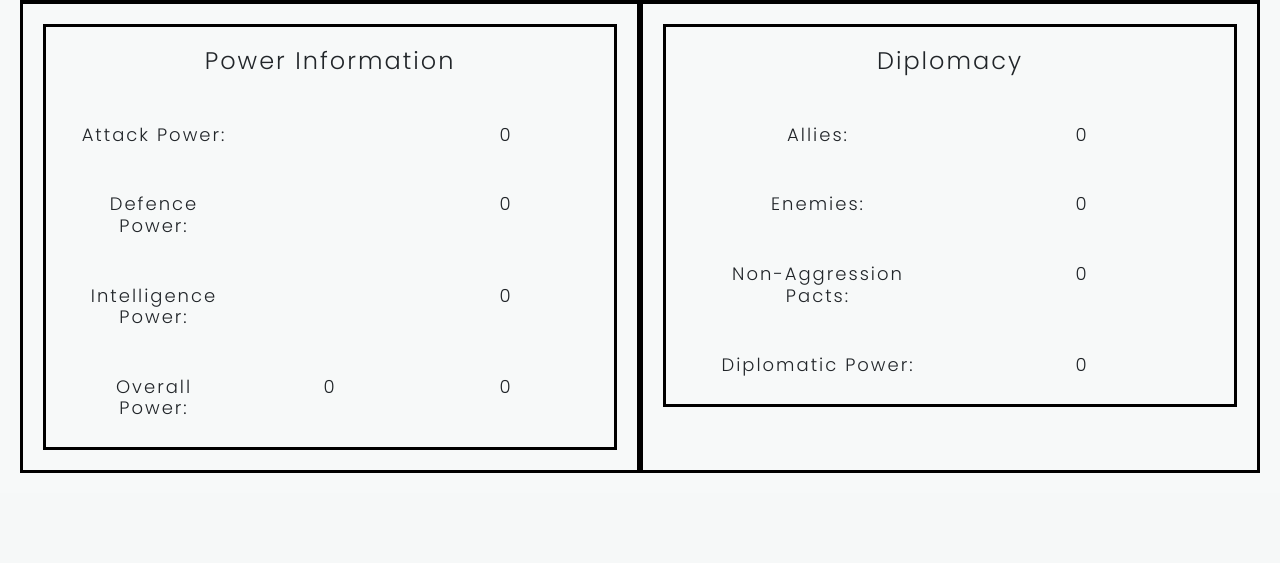
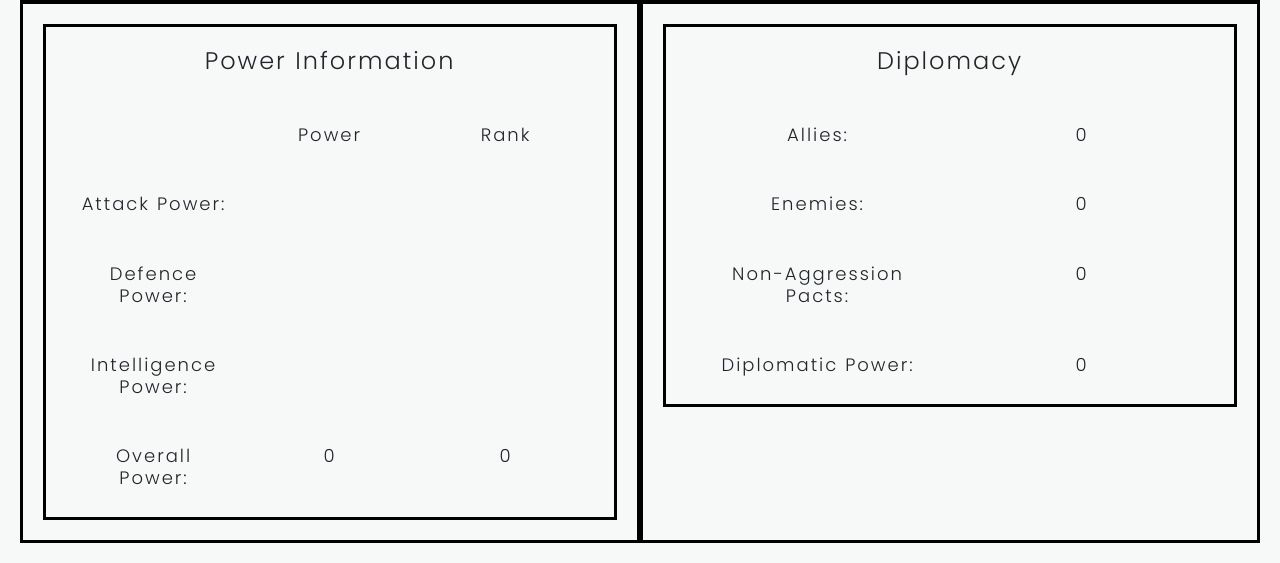
Before and after one commit to Dan-Matthews-23/origin, a Django app: template home/templates/home/overview.html in a window 1280 px wide. Shown: the part 920-1483 px from the top of the page. Before the commit the page ends 1393 px from the top, so only its background shows below. Run offline with Django 5.2, Linux system fonts and the light colour scheme; the template is opened without the code that fills it, so the values that code supplies are empty; some libraries are stand-ins or nearby versions.

Commit message:
UPDATED home/views, player_power/views with new updates with ranking system

```diff
--- a/home/templates/home/overview.html
+++ b/home/templates/home/overview.html
@@ -162,13 +162,25 @@
 
                 <div class="row lg-padding">
                     <div class="col">
+                        <h3 class="title-table-header"></h3>
+                    </div>
+                    <div class="col">
+                        <h3 class="title-table-header">Power</h3>
+                    </div>
+                    <div class="col">
+                        <h3 class="title-table-header">Rank</h3>
+                    </div>
+                </div>
+
+                <div class="row lg-padding">
+                    <div class="col">
                         <h3 class="title-table-header">Attack Power:</h3>
                     </div>
                     <div class="col">
                         <h3 class="standard-table-text">{{render_attack}}</h3>
                     </div>
                     <div class="col">
-                        <h3 class="standard-table-text">0</h3>
+                        <h3 class="standard-table-text">{{render_attack_rank}}</h3>
                     </div>
                 </div>
                 <div class="row lg-padding">
@@ -179,7 +191,7 @@
                         <h3 class="standard-table-text">{{render_defence}}</h3>
                     </div>
                     <div class="col">
-                        <h3 class="standard-table-text">0</h3>
+                        <h3 class="standard-table-text">{{render_defence_rank}}</h3>
                     </div>
                 </div>
                 <div class="row lg-padding">
@@ -190,7 +202,7 @@
                         <h3 class="standard-table-text">{{render_intel}}</h3>
                     </div>
                     <div class="col">
-                        <h3 class="standard-table-text">0</h3>
+                        <h3 class="standard-table-text">{{render_intel_rank}}</h3>
                     </div>
                 </div>
                 <div class="row lg-padding">
--- a/home/views.py
+++ b/home/views.py
@@ -17,9 +17,13 @@ def overview(request):
 
     context = {
         'render_attack' : getPlayerPower.attack,
+        'render_attack_rank': getPlayerPower.attack_rank,
         'render_defence' : getPlayerPower.defence,
+        'render_defence_rank': getPlayerPower.defence_rank,
         'render_intel' : getPlayerPower.intel,
+        'render_intel_rank': getPlayerPower.intel_rank,
         'render_income' : getPlayerPower.income,
+        'render_income_rank': getPlayerPower.income_rank,
     }
 
     return render(request, 'home/overview.html', context)
```
Also changed, not shown: player_power/views.py (+57 -8 lines).
